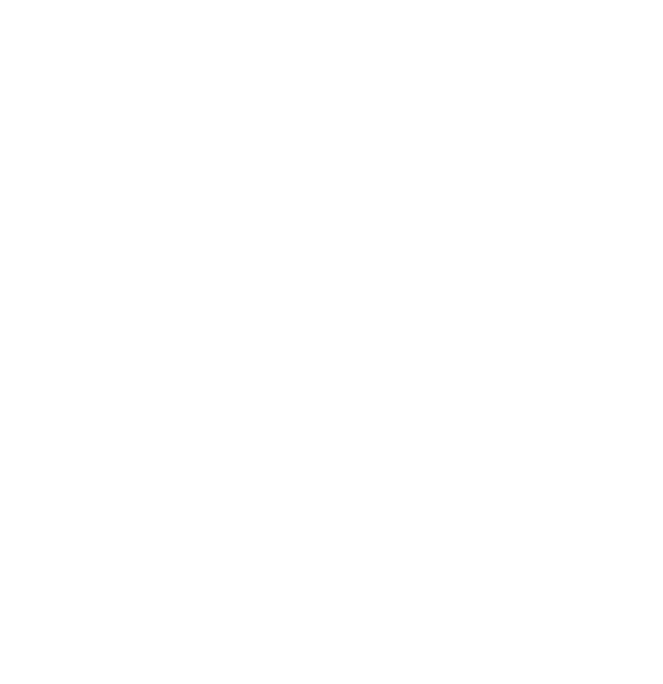
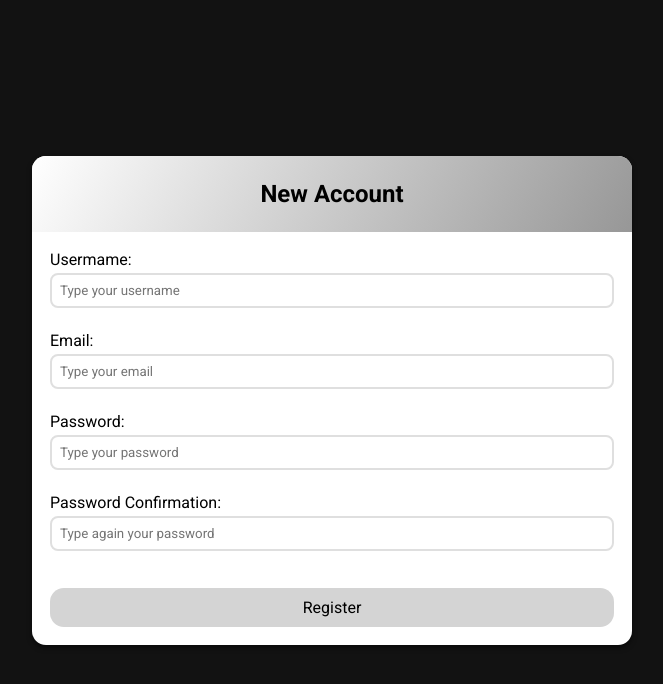
Before and after one commit to Chrysthy/Simple-Form-Project, a plain HTML site: page index.html in a window 1280 px wide. Shown: the whole page, without its empty margins (308-971 px from the left). Drawn offline with Linux system fonts and the light colour scheme.

Commit message:
update content

```diff
--- a/index.html
+++ b/index.html
@@ -4,11 +4,86 @@
 <head>
     <meta charset="UTF-8">
     <meta name="viewport" content="width=device-width, initial-scale=1.0">
-    <title>Document</title>
+
+    <!-- personalizar o navbar do celular -->
+    <meta mame="theme-color" content="#4285f4">
+
+    <title>Formulário Novo Usuário</title>
+
+    <link rel="stylesheet" href="src/css/reset.css">
+    <link rel="stylesheet" href="src/css/style.css">
+
 </head>
 
 <body>
 
+    <div class="container">
+
+        <section>
+
+            <h2 class="header">New Account</h2>
+
+        </section>
+
+        <form id="form" class="form" action="#">
+
+            <div class="form-content">
+
+                <label for="username">Usermame:</label>
+
+                <input type="text" name="username" id="username" placeholder="Type your username">
+
+                <a href="#">Aqui vai a mensagem de erro</a>
+
+            </div>
+
+            <div class="form-content">
+
+                <label for="email">Email:</label>
+
+                <input type="email" name="email" id="email" placeholder="Type your email">
+
+                <a href="#">Aqui vai a mensagem de erro</a>
+
+            </div>
+
+            <div class="form-content">
+
+                <label for="password">Password:</label>
+
+                <input type="password" name="password" id="password" placeholder="Type your password">
+
+                <a href="#">Aqui vai a mensagem de erro</a>
+
+            </div>
+
+            <div class="form-content">
+
+                <label for="password-confirmation">Password Confirmation:</label>
+
+                <input type="password" name="password-confirmation" id="password-confirmation"
+                    placeholder="Type again your password">
+
+                <a href="#">Aqui vai a mensagem de erro</a>
+
+            </div>
+
+            <button type="submit">Register</button>
+
+        </form>
+
+
+    </div>
+
+
+
+
+
+
+
+
+
+
 </body>
 
 </html>
--- a/src/css/style.css
+++ b/src/css/style.css
@@ -40,7 +40,7 @@ body {
 
 .form-content {
     margin-bottom: 8px;
-    padding-bottom: 18px;
+    padding-bottom: 15px;
     position: relative;
 }
 
@@ -61,10 +61,10 @@ body {
 
 .form-content a {
     position: absolute;
-    bottom: -2px;
+    bottom: -3px;
 
     left: 0;
-    /* visibility: hidden; */
+    visibility: hidden;
 }
 
 .form button {
@@ -90,6 +90,8 @@ body {
 
 }
 
+
+/* Aparecer mensagem e borda vermelha de erro */
 .form-content.error input {
     border-color: #ff3b25;
 }
```
